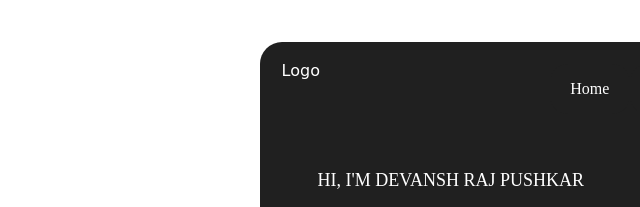
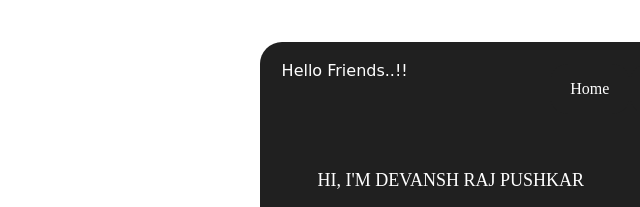
Before and after one commit to Devanshrajpushkar/4pageswebsite, a plain HTML site: page index.html in a window 1280 px wide. Shown: the top 207 px of the page, 100-740 px from the left. Drawn offline with Linux system fonts and the light colour scheme.

Commit message:
Update index.html

```diff
--- a/index.html
+++ b/index.html
@@ -94,7 +94,7 @@
 <body>
   <img src="https://static.vecteezy.com/system/resources/previews/022/076/746/non_2x/puma-logo-and-art-free-vector.jpg" class="logo" width="100px" height="100px">
   <div class="div1">
-    <span class="span1"><font face="cursive" >Logo</font> <br><br><br><br><br><br>
+    <span class="span1"><font face="cursive" >Hello Friends..!!</font> <br><br><br><br><br><br>
         <font class="font1" size="4" > HI, I'M DEVANSH  RAJ PUSHKAR </font> <br> <br>
         <font class="font2" size="10" face="Engravers MT"> I'M A WEB <br> <font class="br1" > DESIGNER</font> </font> <br> <br>
         <font class="font1" color="silver" > "Hi there! I'm Devansh Raj Pushkar, a passionate web <br> <font class="font1" >designer  with a knack for creativity. With a keen eye <br></font> <font class="font1" > for detail  and a  dedication to excellence, I strive to   craft <br></font> <font class="font1" >engaging and user-friendly digital experiences. Let's connect</font> <br> <font class="font1" > and bring your ideas to life!"</font>
```
